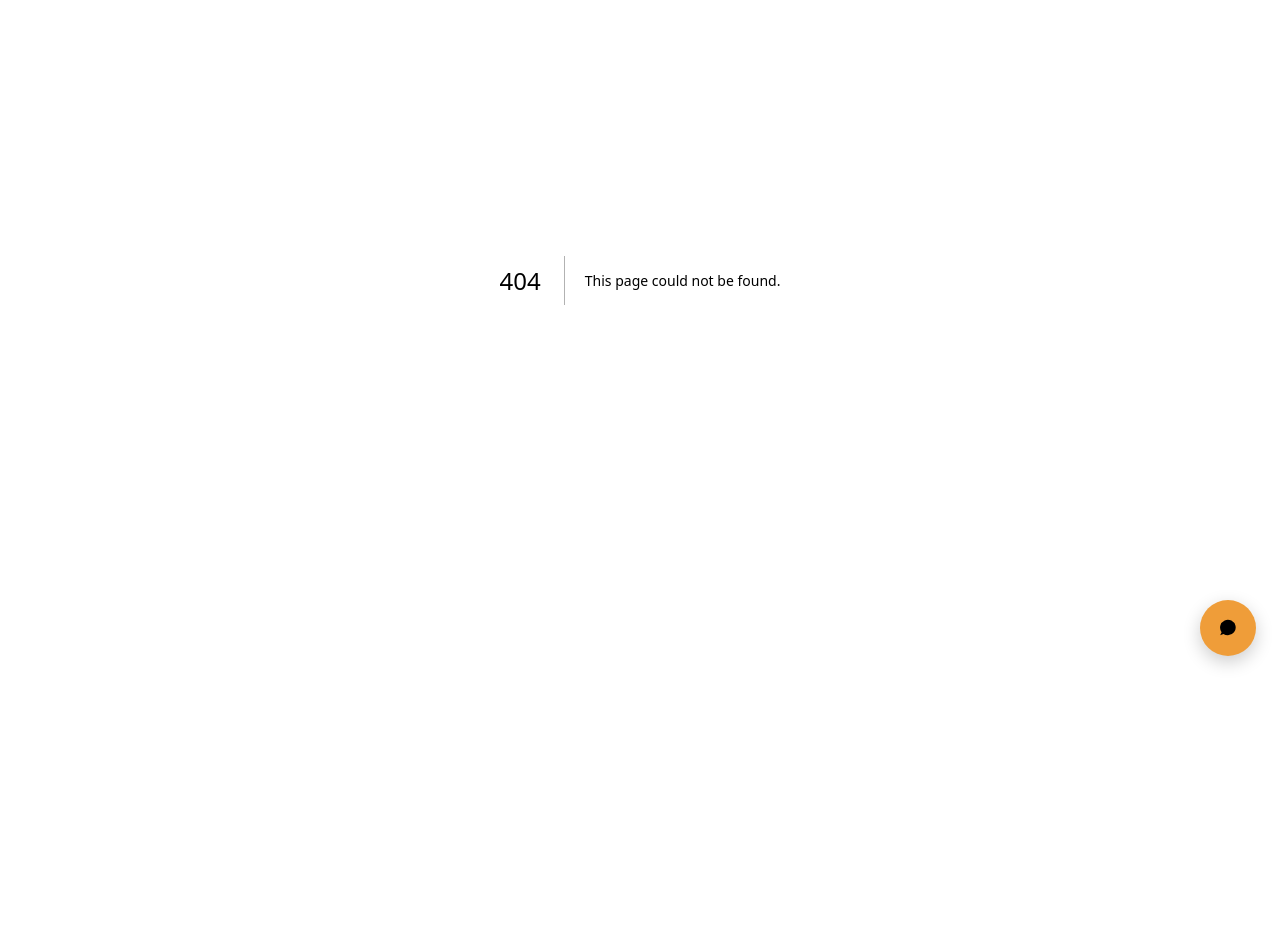
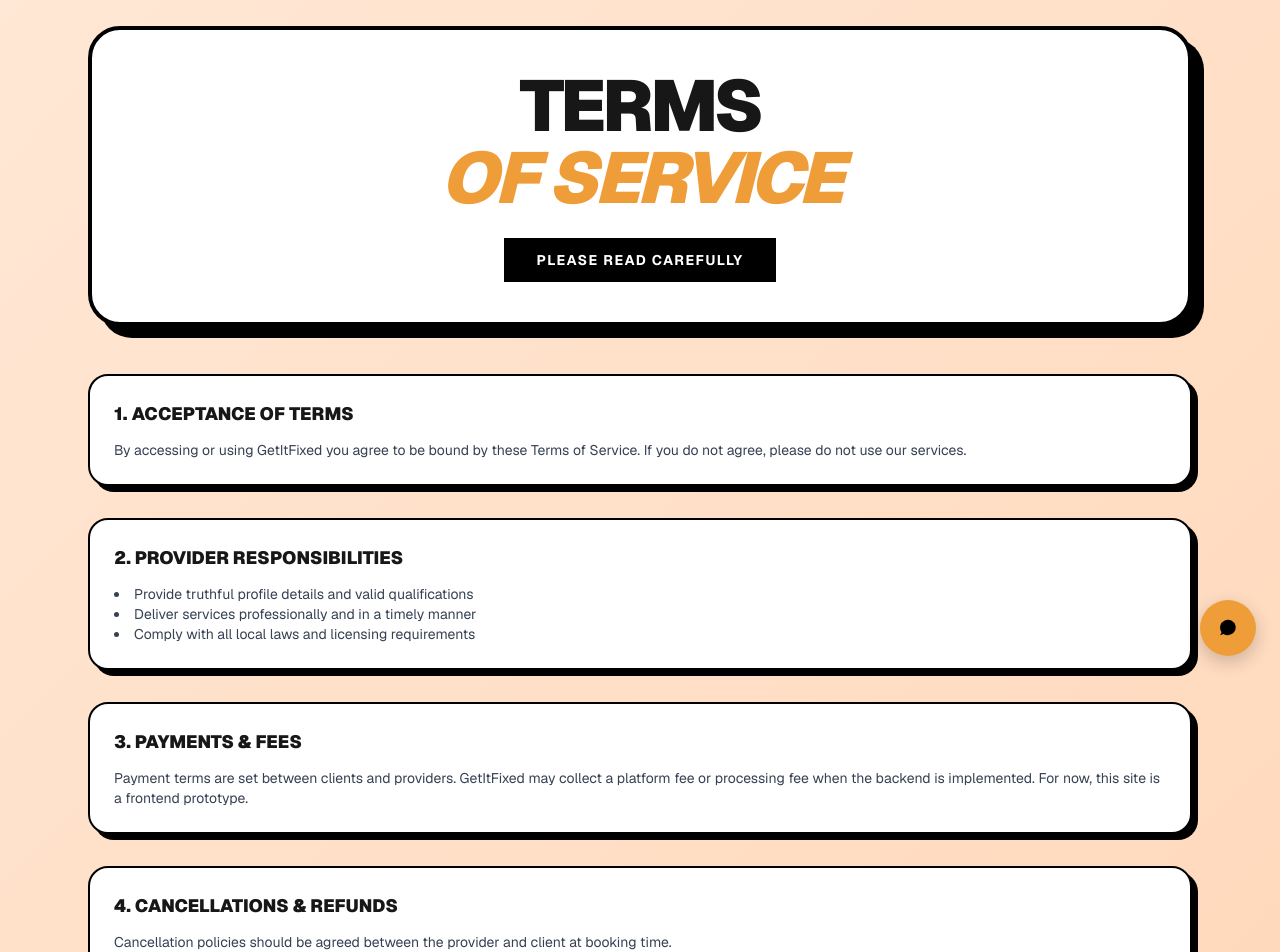
Before and after one commit to kerimkapetanovic/GetItFixed, a Next.js app in the folder frontend/: page /terms in a window 1280 px wide. Before the commit this address had no page. Shown: the part 120-1072 px from the top of the page. Before the commit the page ends 800 px from the top, so only its background shows below. Built offline with nearby package versions, Linux system fonts and the light colour scheme.

Commit message:
'For providers' footer part features added
Added features for 'join as pro', 'terms of service' and 'provider faq' in 'For providers' footer section.

```diff
--- /dev/null
+++ b/frontend/src/app/faq-pros/page.tsx
@@ -0,0 +1,46 @@
+"use client";
+
+import React from 'react';
+import Header from '@/components/header';
+import Footer from '@/components/footer';
+import Link from 'next/link';
+
+export default function ProviderFaqPage() {
+  const softGradient = "linear-gradient(135deg, #FFE8D6 0%, #FFD4B3 100%)";
+  const brandColor = "#EF9D39";
+
+  const faqs = [
+    { q: "How do I join as a provider?", a: <>Click <Link href="/register?role=pro"><span className="underline">Join as a Pro</span></Link> and complete your profile — add your specialties and contact info.</> },
+    { q: "Do I need insurance or certifications?", a: "Depending on your service and local regulations you may need licenses or insurance. Always ensure you comply with local laws." },
+    { q: "How do I set my prices?", a: "Currently this frontend uses dummy data. In production you will be able to set hourly or fixed prices per service on your provider profile." },
+    { q: "How do I get reviews?", a: "Clients can leave reviews after a job is completed. Provide excellent service and request feedback from clients." },
+    { q: "Can I cancel a booking?", a: "Cancellation policies will be defined in the booking flow. For now, treat bookings as draft/demo in this frontend." },
+    { q: "How do I manage availability?", a: "The final backend will include availability features; for the frontend prototype we focus on UI and flows." }
+  ];
+
+  return (
+    <div className="flex flex-col min-h-screen font-sans" style={{ background: softGradient }}>
+      <Header />
+
+      <main className="flex-grow max-w-6xl mx-auto px-6 py-16 w-full">
+        <div className="mb-10 text-center">
+          <h1 className="text-4xl md:text-5xl font-black uppercase tracking-tighter mb-2">
+            PROVIDER <span style={{ color: brandColor }}>FAQ</span>
+          </h1>
+          <p className="text-xs font-bold text-gray-400 uppercase tracking-[0.3em]">Common questions for professionals</p>
+        </div>
+
+        <div className="grid gap-6">
+          {faqs.map((f, i) => (
+            <div key={i} className="bg-white border-2 border-black p-6 rounded-[16px] shadow-[6px_6px_0px_0px_rgba(0,0,0,1)]">
+              <h3 className="font-black uppercase text-sm mb-2">{f.q}</h3>
+              <p className="text-sm text-gray-700">{f.a}</p>
+            </div>
+          ))}
+        </div>
+      </main>
+
+      <Footer />
+    </div>
+  );
+}
--- /dev/null
+++ b/frontend/src/app/global.d.ts
@@ -0,0 +1,3 @@
+declare module "*.css";
+declare module "*.scss";
+declare module "*.less";
--- a/frontend/src/app/register/page.tsx
+++ b/frontend/src/app/register/page.tsx
@@ -1,15 +1,19 @@
 "use client";
 
-import React, { useState } from 'react';
+import React, { useState, useEffect } from 'react';
 import Link from 'next/link';
 import { User, Hammer, Eye, EyeOff, MapPin, Phone, Mail, Lock, Globe, Hash, Briefcase } from 'lucide-react';
 import Header from '@/components/header';
 import Footer from '@/components/footer';
+import { useSearchParams } from 'next/navigation';
 
 export default function RegisterPage() {
+  const searchParams = useSearchParams();
+  const queryRole = searchParams?.get('role') === 'pro' ? 'pro' : 'client';
+
   const [role, setRole] = useState<'client' | 'pro'>('client');
   const [showPassword, setShowPassword] = useState(false);
-    const softGradient ="linear-gradient(135deg, #FFE8D6 0%, #FFD4B3 100%)";
+  const softGradient ="linear-gradient(135deg, #FFE8D6 0%, #FFD4B3 100%)";
 
 
   const mainCardStyle = {
@@ -18,6 +22,11 @@
   };
   const inputRadius = { borderRadius: '16px' };
   const roleRadius = { borderRadius: '20px' };
+
+  useEffect(() => {
+    const newRole = searchParams?.get('role') === 'pro' ? 'pro' : 'client';
+    setRole(newRole);
+  }, [searchParams]);
 
   return (
     <div className="flex flex-col min-h-screen" style={{ background: softGradient }}>
--- /dev/null
+++ b/frontend/src/app/terms/page.tsx
@@ -0,0 +1,82 @@
+"use client";
+
+import React from 'react';
+import Header from '@/components/header';
+import Footer from '@/components/footer';
+
+export default function TermsPage() {
+  const softGradient = "linear-gradient(135deg, #FFE8D6 0%, #FFD4B3 100%)";
+  const brandColor = "#EF9D39";
+
+  const sections = [
+    {
+      title: "1. Acceptance of Terms",
+      content: "By accessing or using GetItFixed you agree to be bound by these Terms of Service. If you do not agree, please do not use our services."
+    },
+    {
+      title: "2. Provider Responsibilities",
+      list: [
+        "Provide truthful profile details and valid qualifications",
+        "Deliver services professionally and in a timely manner",
+        "Comply with all local laws and licensing requirements"
+      ]
+    },
+    {
+      title: "3. Payments & Fees",
+      content: "Payment terms are set between clients and providers. GetItFixed may collect a platform fee or processing fee when the backend is implemented. For now, this site is a frontend prototype."
+    },
+    {
+      title: "4. Cancellations & Refunds",
+      content: "Cancellation policies should be agreed between the provider and client at booking time."
+    },
+    {
+      title: "5. User Conduct",
+      list: [
+        "No abusive or illegal behavior",
+        "Respect other users' property and privacy",
+        "No fraudulent activity"
+      ]
+    },
+    {
+      title: "6. Liability",
+      content: "GetItFixed is a platform connecting clients and providers. We are not responsible for the actions of providers or the quality of services delivered. This is a frontend prototype."
+    }
+  ];
+
+  return (
+    <div className="flex flex-col min-h-screen font-sans" style={{ background: softGradient }}>
+      <Header />
+
+      <main className="flex-grow max-w-6xl mx-auto px-6 py-16 w-full">
+        <div className="relative mb-12">
+          <div className="absolute inset-0 bg-black translate-x-3 translate-y-3 rounded-[32px]" />
+          <div className="relative bg-white border-[4px] border-black p-10 text-center rounded-[32px]">
+            <h1 className="text-5xl md:text-7xl font-black uppercase tracking-tighter leading-none">
+              TERMS<br />
+              <span style={{ color: brandColor }} className="italic">OF SERVICE</span>
+            </h1>
+            <p className="mt-6 inline-block bg-black text-white px-8 py-3 font-bold uppercase tracking-widest text-sm">
+              PLEASE READ CAREFULLY
+            </p>
+          </div>
+        </div>
+
+        <div className="grid gap-8">
+          {sections.map((s, i) => (
+            <div key={i} className="bg-white border-2 border-black p-6 rounded-[20px] shadow-[6px_6px_0px_0px_rgba(0,0,0,1)]">
+              <h3 className="font-black uppercase text-lg mb-3">{s.title}</h3>
+              {s.content && <p className="text-sm text-gray-700">{s.content}</p>}
+              {s.list && (
+                <ul className="list-disc list-inside text-sm text-gray-700 mt-2">
+                  {s.list.map((li, idx) => <li key={idx}>{li}</li>)}
+                </ul>
+              )}
+            </div>
+          ))}
+        </div>
+      </main>
+
+      <Footer />
+    </div>
+  );
+}
--- a/frontend/src/components/footer.tsx
+++ b/frontend/src/components/footer.tsx
@@ -79,7 +79,7 @@
           </h4>
           <ul className="flex flex-col gap-3 text-sm font-bold text-gray-500 uppercase">
             <li>
-              <Link href="/register" className="hover:text-black">
+              <Link href="/register?role=pro" className="hover:text-black">
                 Join as a Pro
               </Link>
             </li>
--- a/frontend/src/components/hero.tsx
+++ b/frontend/src/components/hero.tsx
@@ -35,7 +35,7 @@
                 <div>
                     <h4 className="font-black text-sm uppercase mb-6 tracking-widest">For Providers</h4>
                     <ul className="flex flex-col gap-3 text-sm font-bold text-gray-500 uppercase">
-                        <li><Link href="/register" className="hover:text-black">Join as a Pro</Link></li>
+                        <li><Link href="/register?role=pro" className="hover:text-black">Join as a Pro</Link></li>
                         <li><Link href="/terms" className="hover:text-black">Terms of Service</Link></li>
                         <li><Link href="/faq-pros" className="hover:text-black">Provider FAQ</Link></li>
                     </ul>
```
